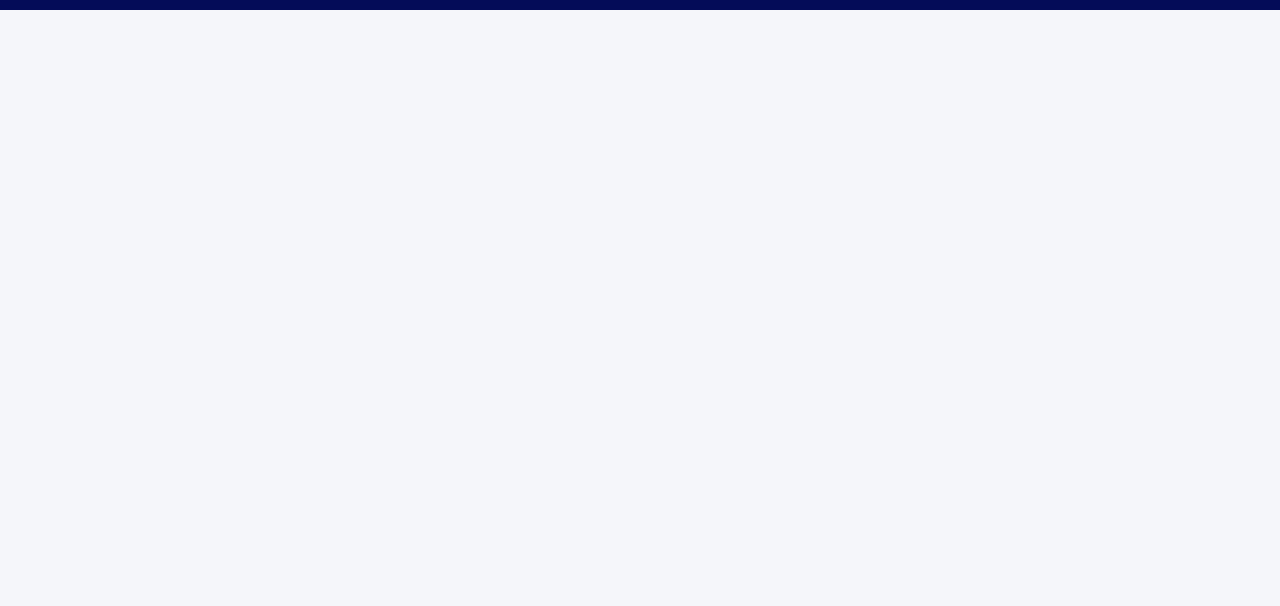
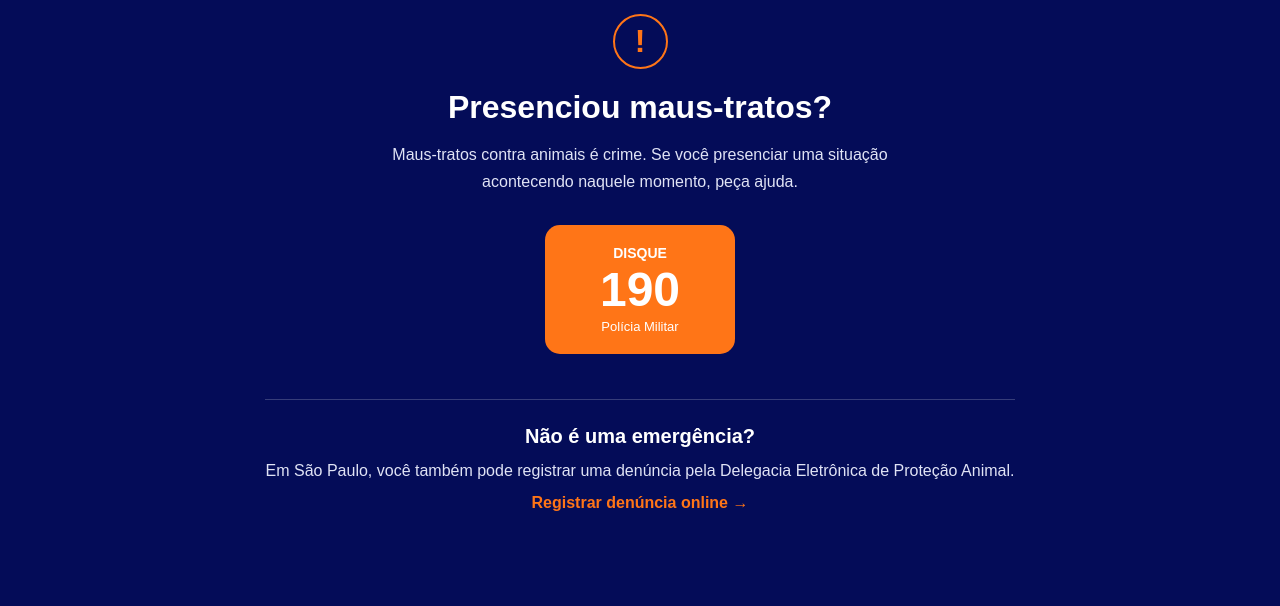
Before and after one commit to devVITUYY/site-TCC, a plain HTML site: page animais.html in a window 1280 px wide. Shown: the part 948-1554 px from the top of the page. Before the commit the page ends 958 px from the top, so only its background shows below. Drawn offline with Linux system fonts and the light colour scheme.

Commit message:
Update animais.html
adicionei disque denuncia

```diff
--- a/animais.html
+++ b/animais.html
@@ -96,6 +96,50 @@
 
     </section>
 </main>
+
+
+<section class="denuncia-section">
+
+  <div class="denuncia-content">
+
+    <div class="denuncia-icon">!</div>
+
+    <h2>Presenciou maus-tratos?</h2>
+
+    <p>
+      Maus-tratos contra animais é crime.
+      Se você presenciar uma situação acontecendo
+      naquele momento, peça ajuda.
+    </p>
+
+    <a href="tel:190" class="denuncia-button">
+      <span>DISQUE</span>
+      <strong>190</strong>
+      <small>Polícia Militar</small>
+    </a>
+
+    <div class="denuncia-extra">
+      <h3>Não é uma emergência?</h3>
+
+      <p>
+        Em São Paulo, você também pode registrar
+        uma denúncia pela Delegacia Eletrônica
+        de Proteção Animal.
+      </p>
+
+      <a
+        href="https://www.ssp.sp.gov.br/depa/DEPA/Denuncia"
+        target="_blank"
+        rel="noopener noreferrer"
+      >
+        Registrar denúncia online →
+      </a>
+    </div>
+
+  </div>
+
+</section>
+
 <footer>
     <div class="footer-inner">
       <strong>Info<span>PET</span></strong>
```
